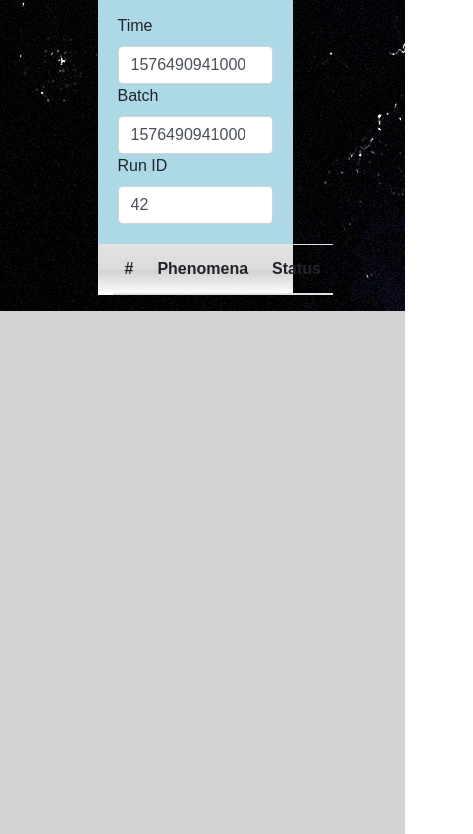
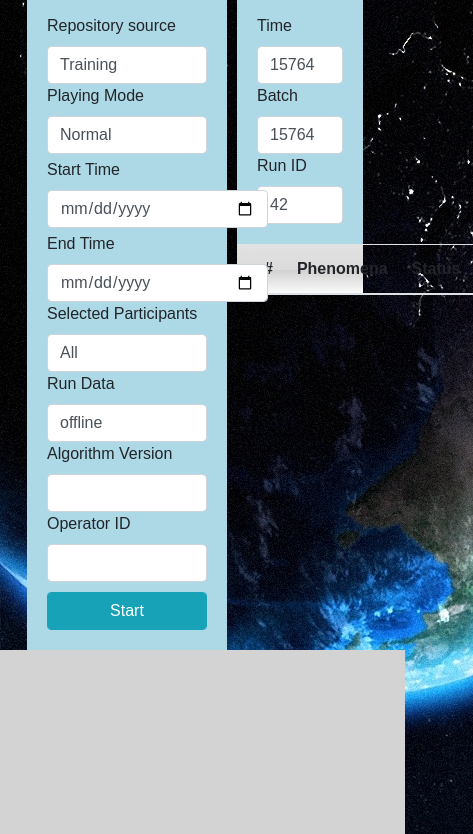
Before and after one commit to roiDaniela/LSGui, a plain HTML site: page public/index.html in a window 390 px wide. Shown: the part 62-896 px from the top of the page, 473 px wide, since content can reach past the window. Drawn offline with Linux system fonts and the light colour scheme; no server answers.

Commit message:
add mission

```diff
--- a/app.js
+++ b/app.js
@@ -8,4 +8,6 @@ app.use(bodyParser.json());
 
 app.get('/api/getIoc', (req, res) => res.send({pa: random_boolean = Math.random() >= 0.5, pb: random_boolean = Math.random() >= 0.5, pc: random_boolean = Math.random() >= 0.5}));
 
+app.get('/api/startnewofflinesession', (req, res) => res.send("startnewofflinesession success"));
+
 app.listen(port, () => console.log(`Example app listening on port ${port}!`));
--- a/public/index.html
+++ b/public/index.html
@@ -10,11 +10,63 @@
 <body>
 
 <div class="row">
-    <div class="col-lg-6">
-        <div class="hero-image">
+    <div class="col-lg-7 form">
+        <div class="row">
             <div class="header title">
                 <h1>Something</h1>
             </div>
+        </div>
+        <div class="row">
+        <div class="mission">
+            <div class="head-container center_div">
+                <div class="input-group">
+                    <div class="col-xs-2">
+                        <label for="srcRepo">Repository source</label>
+                        <input type="text" class="form-control input-sm" id="srcRepo" value="Training">
+                    </div>
+                    <div class="col-xs-2">
+                        <label for="playingMode">Playing Mode</label>
+                        <input type="text" class="form-control input-sm" id="playingMode" value="Normal">
+                    </div>
+                </div>
+                <div class="input-group">
+                    <div class="col-xs-2">
+                        <label for="startTime" class="form-text">Start Time</label>
+                        <input type="date" class="form-control" id="startTime" style="height: 38px; width: 221px">
+                    </div>
+                    <div class="col-xs-2">
+                        <label for="endTime" class="form-text">End Time</label>
+                        <input type="date" class="form-control" id="endTime" style="height: 38px; width: 221px">
+                    </div>
+                </div>
+                <div class="input-group">
+                    <div class="col-xs-2">
+                        <label for="selectedParticipants">Selected Participants</label>
+                        <input type="text" class="form-control input-sm" id="selectedParticipants" value="All">
+                    </div>
+                    <div class="col-xs-2">
+                        <label for="runData">Run Data</label>
+                        <input type="text" class="form-control input-sm" id="runData" value="offline">
+                    </div>
+                </div>
+                <div class="input-group">
+                    <div class="col-xs-2">
+                        <label for="algVersion">Algorithm Version</label>
+                        <input type="text" class="form-control input-sm" id="algVersion">
+                    </div>
+                    <div class="col-xs-2">
+                        <label for="operatorID">Operator ID</label>
+                        <input type="text" class="form-control input-sm" id="operatorID">
+                    </div>
+                </div>
+                <div class="col-xs-2" style="padding-top: 10px">
+                <input type="button" class="form-control btn btn-info" value="Start" id="startNewMission">
+                </div>
+            </div>
+<!--            <div style="color: white">The cat is blue</div>-->
+        </div>
+
+        <div class="phenomena">
             <div class="head-container center_div">
                     <div class="col-xs-2">
                         <label for="time">Time</label>
@@ -33,7 +85,7 @@
             </div>
 
 
-            <div class="container phenomena">
+            <div class="container">
                 <table class="table">
                     <thead>
                     <tr>
@@ -48,9 +100,13 @@
             </div>
         </div>
     </div>
+    </div>
 <!--    <div id="logger" class="col-lg-6 overflow-auto" style="background-color:wheat; width: 100%!important;" >-->
-    <div id="logger" class="col-lg-6 scrollbar scrollbar-primary">
+    <div id="logger" class="col-lg-5 scrollbar scrollbar-primary">
         </div>
+
+
+
     </div>
 
     <script  src="./bootstrap.min.js"></script>
--- a/public/main.css
+++ b/public/main.css
@@ -11,11 +11,6 @@
     /*background: linear-gradient(to bottom,  rgba(226,226,226,1) 0%,rgba(219,219,219,1) 50%,rgba(209,209,209,1) 51%,rgba(254,254,254,1) 100%); !* W3C *!*/
     /*filter: progid:DXImageTransform.Microsoft.gradient( startColorstr='#e2e2e2', endColorstr='#fefefe',GradientType=0 ); !* IE6-9 *!*/
     padding: 20px;
-}
-
-.phenomena{
-    /*padding-top: 40px;*/
-    /*margin-top: 40px;*/
 }
 
 .header img {
@@ -46,21 +41,33 @@ body {
     background-image: url("light_stars.jpg");
 }
 
-.hero-image {
+.mission {
+    width: 50%;
+    padding-right: 10px;
+    background-position: center;
+    background-repeat: no-repeat;
+    background-size: cover;
+    position: relative;
+    margin-left: auto;
+}
+
+.phenomena {
     /*background-image: url("");*/
     /*background-color: #cccccc;*/
     /*background-color: lightblue;*/
     /*height: 500px;*/
-    width: 50%;
-    background-position: center;
-    background-repeat: no-repeat;
-    background-size: cover;
-    position: relative;
-    margin: 0 auto;
+    width: 30%;
+    margin-right: auto;
+    /*background-position: center;*/
+    /*background-repeat: no-repeat;*/
+    /*background-size: cover;*/
+    /*position: relative;*/
+    /*margin: 0 auto;*/
 }
 
 .title{
     /*padding-bottom: 100px;*/
+    margin: auto;
 }
 
 .hero-text {
@@ -73,8 +80,9 @@ body {
 }
 
 .center_div{
-    margin: 0 auto;
     /*width:50% !* value of your choice which suits your alignment *!*/
+    float: none;
+    margin: 0 auto
 }
 
 .container {
--- a/public/main.js
+++ b/public/main.js
@@ -36,6 +36,37 @@ $(document).ready(function () {
     // $('#tbl-body').after('<tr><th scope="row">1</th><td>Mark</td><td>Otto</td><td>@mdo</td></tr>');
 });
 
+$("#startNewMission").click(function () {
+    let  srcRepo = $("#srcRepo").val();
+    let playingMode = $("#srcRepo").val();
+    let startTime = $("#startTime").val();
+    let endTime = $("#endTime").val();
+    let selectedParticipants = $("#selectedParticipants").val();
+    let runData = $("#runData").val();
+    let algVersion = $("#algVersion").val();
+    let operatorID = $("#operatorID").val();
+
+    $.ajax('/api/startnewofflinesession', {
+        method: "GET",
+        data: {
+            srcRepo: srcRepo,
+            playingMode: playingMode,
+            startTime: startTime,
+            endTime: endTime,
+            selectedParticipants: selectedParticipants,
+            runData: runData,
+            algVersion: algVersion,
+            operatorID: operatorID
+        },
+        success: function(data) {
+            console.log(data);
+        },
+        error: function(data) {
+            console.log('Error: ' + data);
+        }
+    });
+});
+
 setInterval(function() {
     let time = $("#time").val();
     let batch = $("#batch").val();
```
